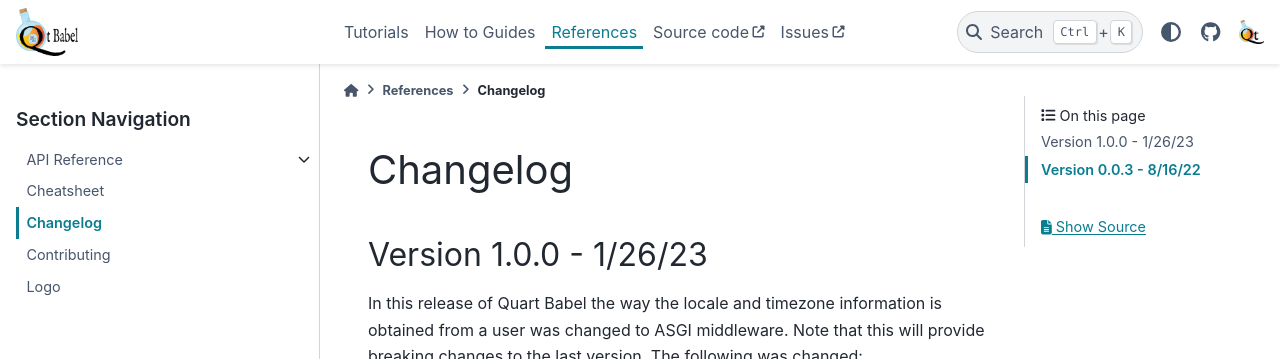
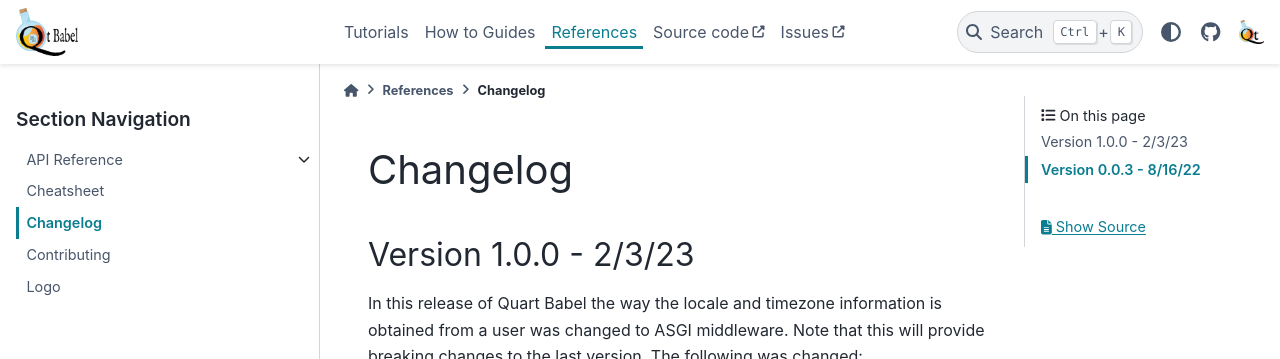
Before and after one commit to Quart-Addons/quart-babel, a Sphinx documentation site: the page built from docs/references/changelog.rst, in a window 1280 px wide and 1105 px high. Shown: the top 359 px of the window. Built offline with Sphinx 7.4.7 and the PyData theme 0.15.4, drawn with Linux system fonts in a browser that asks for light colours.

Commit message:
Changed release date.

```diff
--- a/docs/references/changelog.rst
+++ b/docs/references/changelog.rst
@@ -4,7 +4,7 @@
 Changelog
 ---------
 
-Version 1.0.0 - 1/26/23
+Version 1.0.0 - 2/3/23
 -----------------------
 In this release of Quart Babel the way the locale and timezone information is obtained
 from a user was changed to ASGI middleware. Note that this will provide breaking changes
```
